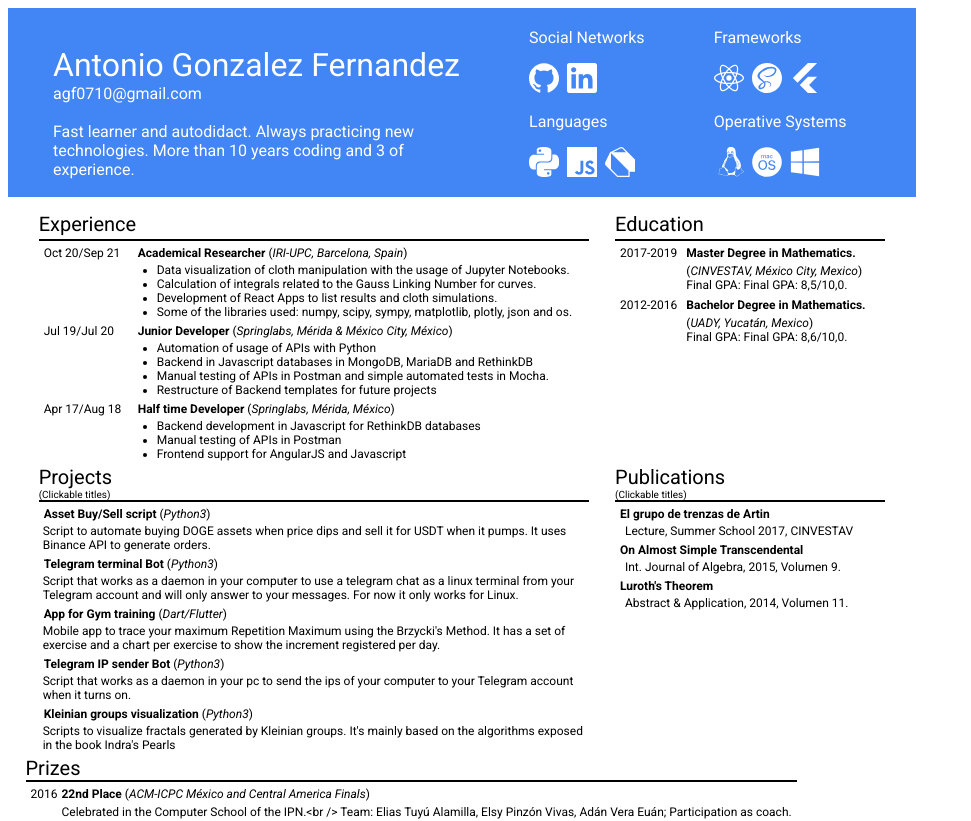
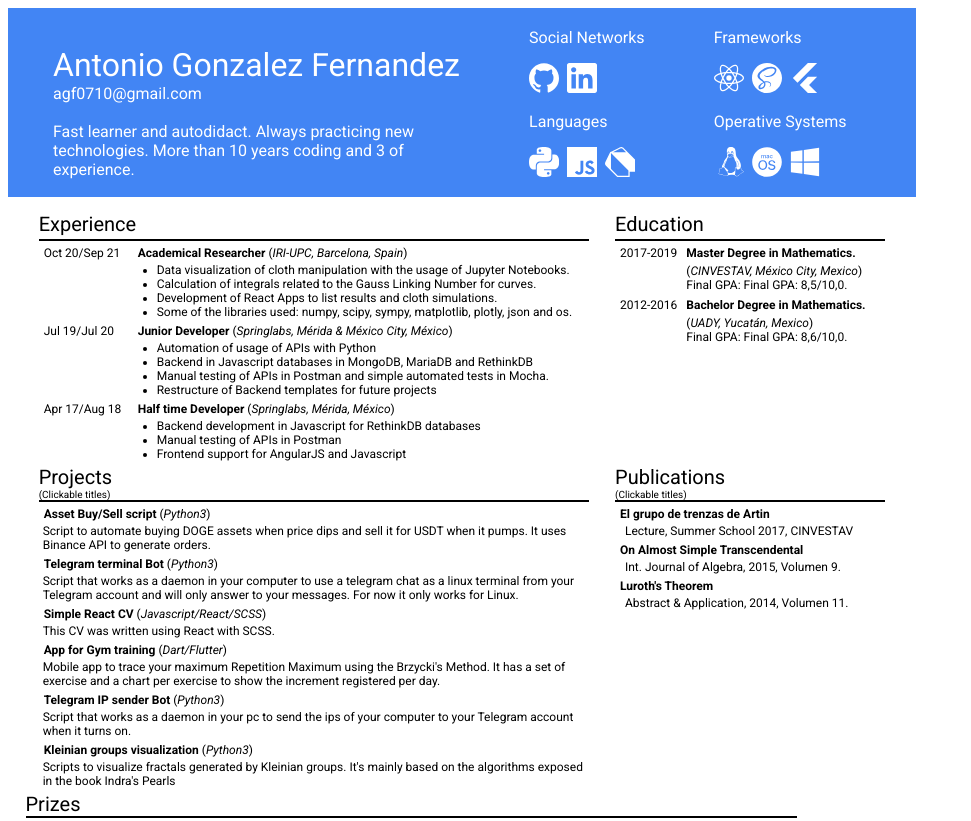
Before and after one commit to iam-agf/react-cv, a React (Create React App) app: page / in a window 1280 px wide. Shown: the top 821 px of the page, without its empty margins (0-971 px from the left). Built offline with nearby package versions, Linux system fonts and the light colour scheme.

Commit message:
Added CV because, well. It's a project

```diff
--- a/src/react/lower/jsonData/projectsInfo.js
+++ b/src/react/lower/jsonData/projectsInfo.js
@@ -9,6 +9,11 @@ export const projectsData = [
         "language": "Python3",
         "details": "Script that works as a daemon in your computer to use a telegram chat as a linux terminal from your Telegram account and will only answer to your messages. For now it only works for Linux.",
         "link": "https://github.com/iam-agf/controller_bot.git"
+    }, {
+        "name": "Simple React CV",
+        "language": "Javascript/React/SCSS",
+        "details": "This CV was written using React with SCSS.",
+        "link": "https://github.com/iam-agf/react-cv"
     }, {
         "name": "App for Gym training",
         "language": "Dart/Flutter",
```
